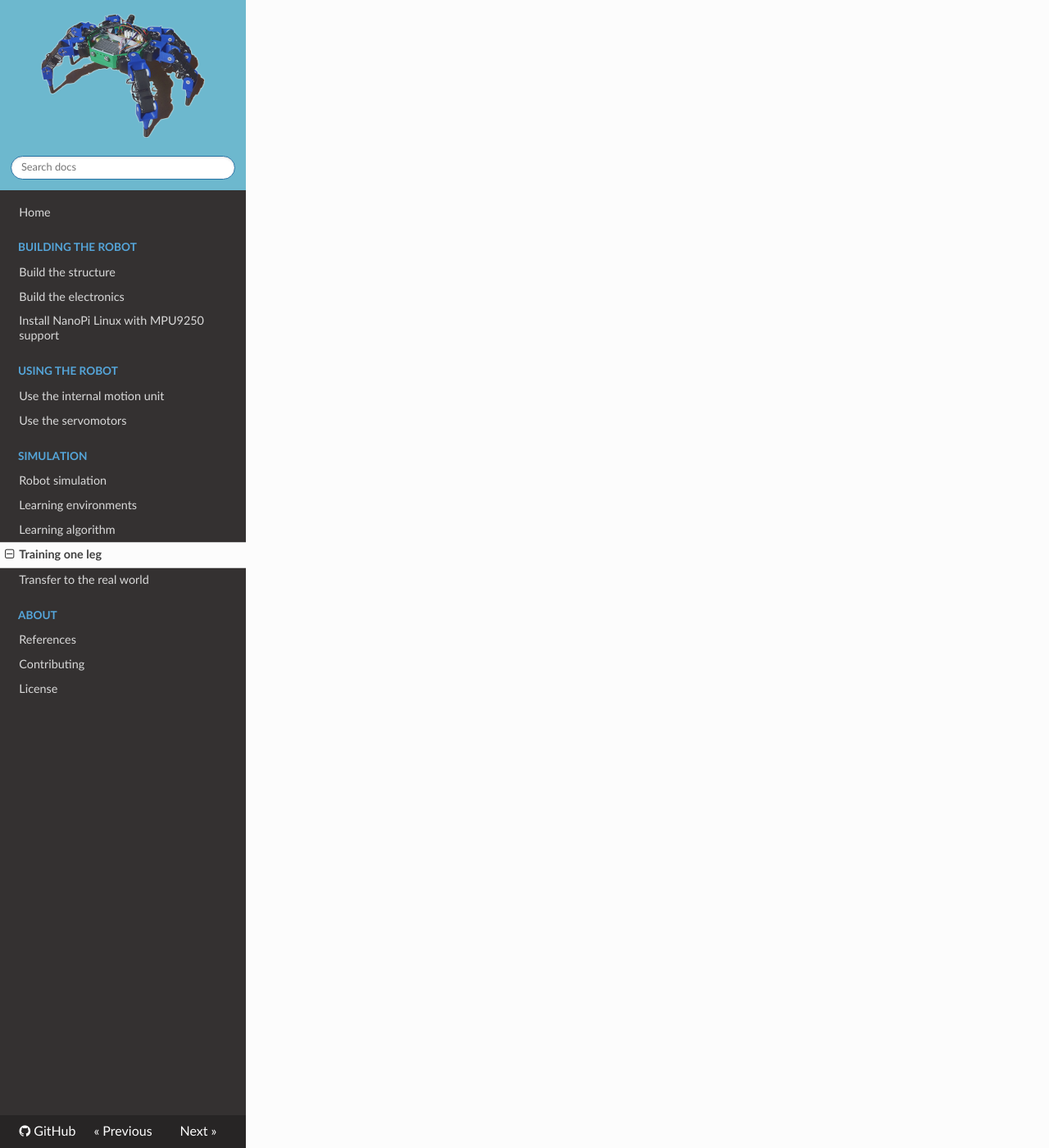
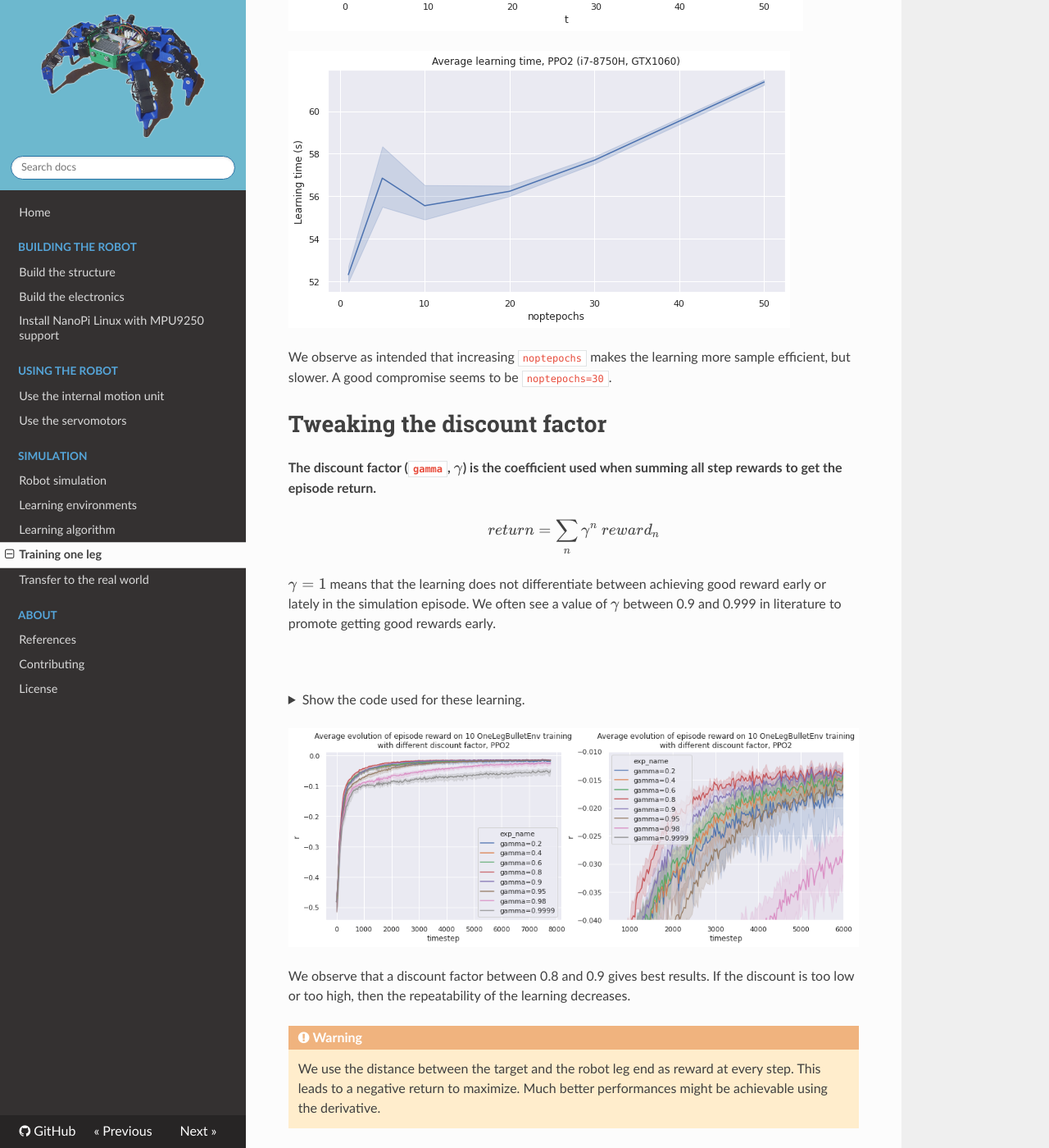
Before and after one commit to erdnaxe/kraby, an MkDocs documentation site: the page built from docs/training_one_leg.md, in a window 1280 px wide and 1400 px high, scrolled down 5818 px. Shown: the whole window at 82% size. Built offline with MkDocs 1.6.1, drawn with Linux system fonts in a browser that asks for light colours; nearby versions of some CDN libraries; some of the changed text lies outside the part shown.

Commit message:
Add other hyperparam

````diff
--- a/docs/training_one_leg.md
+++ b/docs/training_one_leg.md
@@ -167,3 +167,98 @@ for n_steps in [32, 64, 128, 256, 512, 1024, 2048]:
 The more `n_steps` grows, the more GPU time is needed. A too large batch size deteriorates performances. In fact one episode on 32 simulations seems plenty enough to have enough variance in the dataset.
 
 When `n_steps` is larger, the total learning time is a bit faster as the timestep limit is 250k and it does not divide well with high power of 2. It is also a bit faster because less data transfer occurs
+
+# Tweaking number of optimization epoch
+
+The number of optimization epoch (`noptepochs`) represents how many times we will use our generated data to optimize the neural network and reduce the surrogate.
+
+A higher number of optimization epoch will use more GPU and may improve sample efficiency. If too many optimization epoch are done, the learning process will be slower.
+
+<details>
+   <summary>
+    Show the code used for these learning.
+   </summary>
+
+```python
+from gym_kraby.train import train
+
+for noptepochs in [1, 5, 10, 20, 30, 50]:
+    n_envs = 32  # opti
+    n_steps = 128  # 4 simulation episodes per simulation
+    nminibatches = 1  # opti
+
+    print("[+] Train hyperparam_noptepochs_" + str(noptepochs))
+    train(
+        exp_name="hyperparam_noptepochs_" + str(noptepochs),
+        env_name="gym_kraby:OneLegBulletEnv-v0",
+        n_envs=n_envs,
+        gamma=0.90,  # Discount factor
+        n_steps=n_steps,  # batchsize = n_steps * n_envs
+        ent_coef=0.01,  # Entropy coefficient for the loss calculation
+        learning_rate=10e-4,
+        lam=0.95,  # Factor for trade-off of bias vs variance for Generalized Advantage Estimator
+        nminibatches=nminibatches,  # Number of training minibatches per update.
+        noptepochs=noptepochs,  # Number of epoch when optimizing the surrogate
+        cliprange=0.2,  # Clipping parameter, this clipping depends on the reward scaling
+    )
+```
+
+</details><br/>
+
+![png](img/training_one_leg_13_1.png)
+
+![png](img/training_one_leg_14_1.png)
+
+We observe as intended that increasing `noptepochs` makes the learning more sample efficient, but slower.
+A good compromise seems to be `noptepochs=30`.
+
+# Tweaking the discount factor
+
+**The discount factor (`gamma`, $\gamma$) is the coefficient used when summing all step rewards to get the episode return.**
+
+$$
+return = \sum_n \gamma^n~reward_n
+$$
+
+$\gamma=1$ means that the learning does not differentiate between achieving good reward early or lately in the simulation episode.
+We often see a value of $\gamma$ between 0.9 and 0.999 in literature to promote getting good rewards early.
+
+<details>
+   <summary>
+    Show the code used for these learning.
+   </summary>
+
+```python
+from gym_kraby.train import train
+
+for gamma in [0.2, 0.4, 0.6, 0.8, 0.9, 0.95, 0.98, 0.9999]:
+    n_envs = 32  # opti
+    nminibatches = 1  # opti
+    noptepochs = 30  # opti
+    n_steps = 32  # opti
+
+    print("[+] Train hyperparam_gamma_" + str(gamma))
+    train(
+        exp_name="hyperparam_gamma_" + str(gamma),
+        env_name="gym_kraby:OneLegBulletEnv-v0",
+        n_envs=n_envs,
+        gamma=gamma,  # Discount factor
+        n_steps=n_steps,  # batchsize = n_steps * n_envs
+        ent_coef=0.01,  # Entropy coefficient for the loss calculation
+        learning_rate=10e-4,
+        lam=0.95,  # Factor for trade-off of bias vs variance for Generalized Advantage Estimator
+        nminibatches=nminibatches,  # Number of training minibatches per update.
+        noptepochs=noptepochs,  # Number of epoch when optimizing the surrogate
+        cliprange=0.2,  # Clipping parameter, this clipping depends on the reward scaling
+    )
+```
+
+</details><br/>
+
+![png](img/training_one_leg_22_1.png)
+
+We observe that a discount factor between 0.8 and 0.9 gives best results. If the discount is too low or too high, then the repeatability of the learning decreases.
+
+!!! warning
+
+    We use the distance between the target and the robot leg end as reward at every step. This leads to a negative return to maximize. Much better performances might be achievable using the derivative.
````
